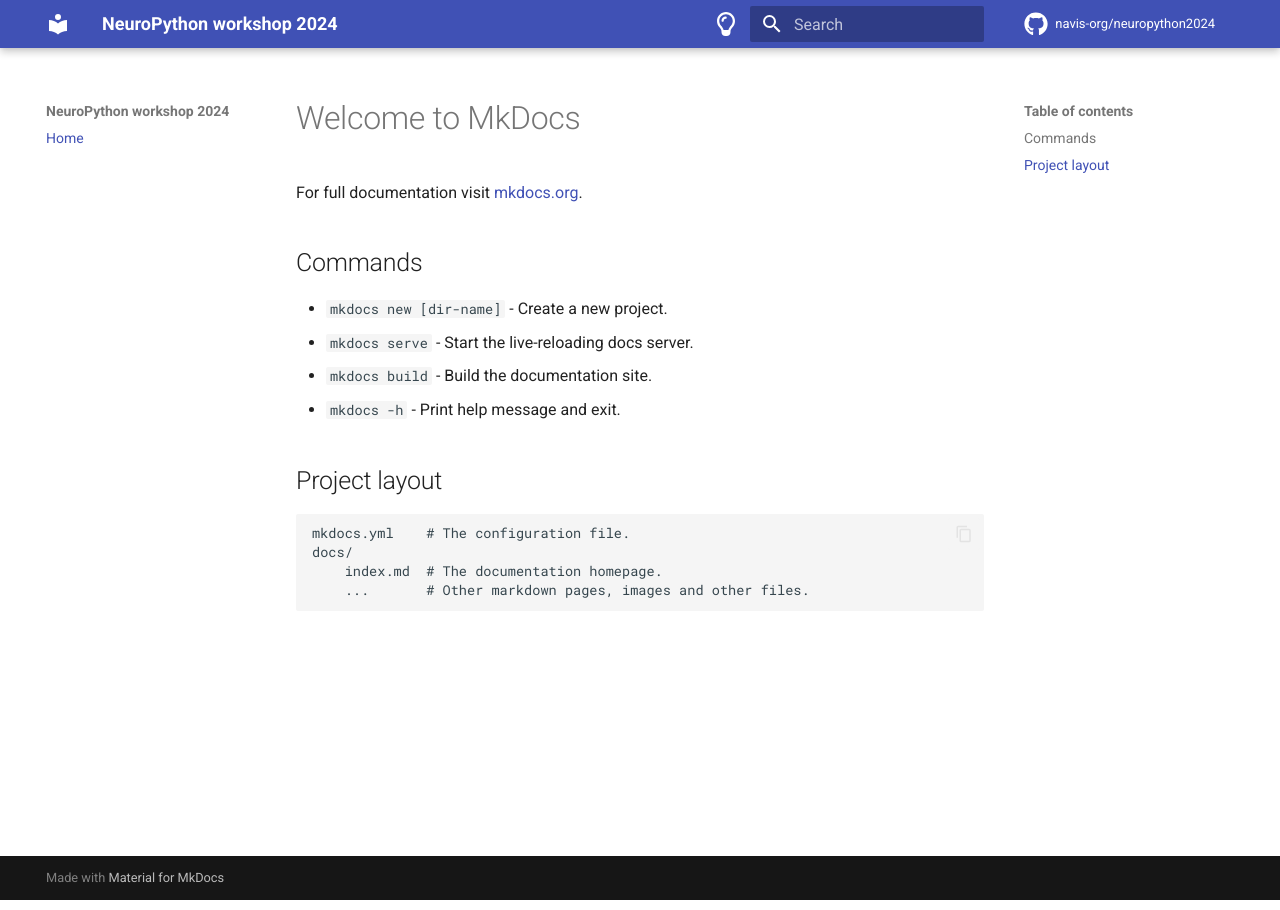
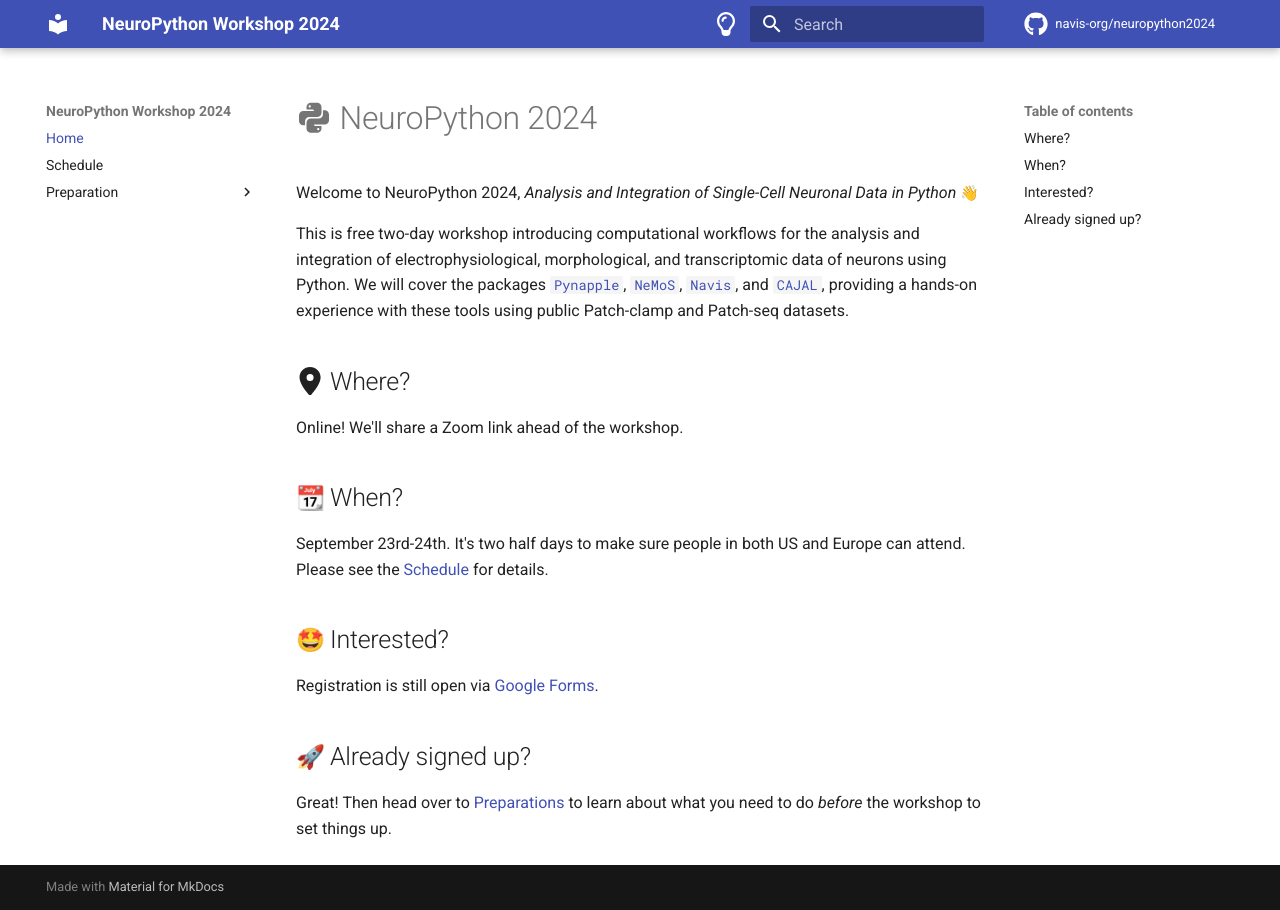
Before and after one commit to navis-org/neuropython2024, an MkDocs documentation site: the page built from docs/index.md, in a window 1280 px wide. Built offline with MkDocs 1.6.1 and Material for MkDocs 9.7.7, drawn with Linux system fonts in a browser that asks for light colours; emoji names are drawn with the system emoji font; plug-ins that fetch from the network failed and are left out; comment, search, counter and statistics services are not loaded.

```diff
--- a/docs/index.md
+++ b/docs/index.md
@@ -1,17 +1,18 @@
-# Welcome to MkDocs
+# :material-language-python: NeuroPython 2024
 
-For full documentation visit [mkdocs.org](https://www.mkdocs.org).
+Welcome to NeuroPython 2024, _Analysis and Integration of Single-Cell Neuronal Data in Python_ :wave:
 
-## Commands
+This is free two-day workshop introducing computational workflows for the analysis and integration of electrophysiological, morphological, and transcriptomic data of neurons using Python. We will cover the packages [`Pynapple`](https://github.com/pynapple-org/pynapple), [`NeMoS`](https://github.com/flatironinstitute/nemos), [`Navis`](https://github.com/navis-org/navis), and [`CAJAL`](https://github.com/CamaraLab/CAJAL), providing a hands-on experience with these tools using public Patch-clamp and Patch-seq datasets.
 
-* `mkdocs new [dir-name]` - Create a new project.
-* `mkdocs serve` - Start the live-reloading docs server.
-* `mkdocs build` - Build the documentation site.
-* `mkdocs -h` - Print help message and exit.
+## :fontawesome-solid-location-dot: Where?
+Online! We'll share a Zoom link ahead of the workshop.
 
-## Project layout
+## :calendar: When?
+September 23rd-24th. It's two half days to make sure people in both US and Europe can attend. Please see the [Schedule](schedule.md) for details.
 
-    mkdocs.yml    # The configuration file.
-    docs/
-        index.md  # The documentation homepage.
-        ...       # Other markdown pages, images and other files.
+## :star_struck: Interested?
+Registration is still open via [Google Forms](https://forms.gle/twx3ne3HHoV48eMS8).
+
+## :rocket: Already signed up?
+
+Great! Then head over to [Preparations](preparing.md) to learn about what you need to do _before_ the workshop to set things up.
--- a/mkdocs.yml
+++ b/mkdocs.yml
@@ -1,4 +1,4 @@
-site_name: NeuroPython workshop 2024
+site_name: NeuroPython Workshop 2024
 site_url: https://navis-org.github.io/neuropython2024/
 site_description: Documentation and Materials for the NeuroPython workshop 2024
 # strict: true
@@ -9,6 +9,15 @@ edit_uri: edit/main/docs/
 
 nav:
   - Home: index.md
+  - Schedule: schedule.md
+  - Preparation:
+      - preparing.md
+      - NeMos: nemos/nemos_setup.md
+      - Pynapple: pynapple/pynapple_setup.md
+      - CAJAL: cajal/cajal_setup.md
+      - Navis: navis/navis_setup.md
+
+
 
 theme:
   name: "material"
```
Also changed, not shown: README.md (+1 -1 lines), docs/cajal/cajal_setup.md (added, +77 -0 lines), docs/navis/exercises.md (added, +1 -0 lines), docs/navis/navis_setup.md (added, +87 -0 lines), docs/nemos/nemos_setup.md (added, +1 -0 lines), docs/preparing.md (added, +50 -0 lines), docs/pynapple/pynapple_setup.md (added, +1 -0 lines), docs/schedule.md (added, +24 -0 lines), 1 other file.
